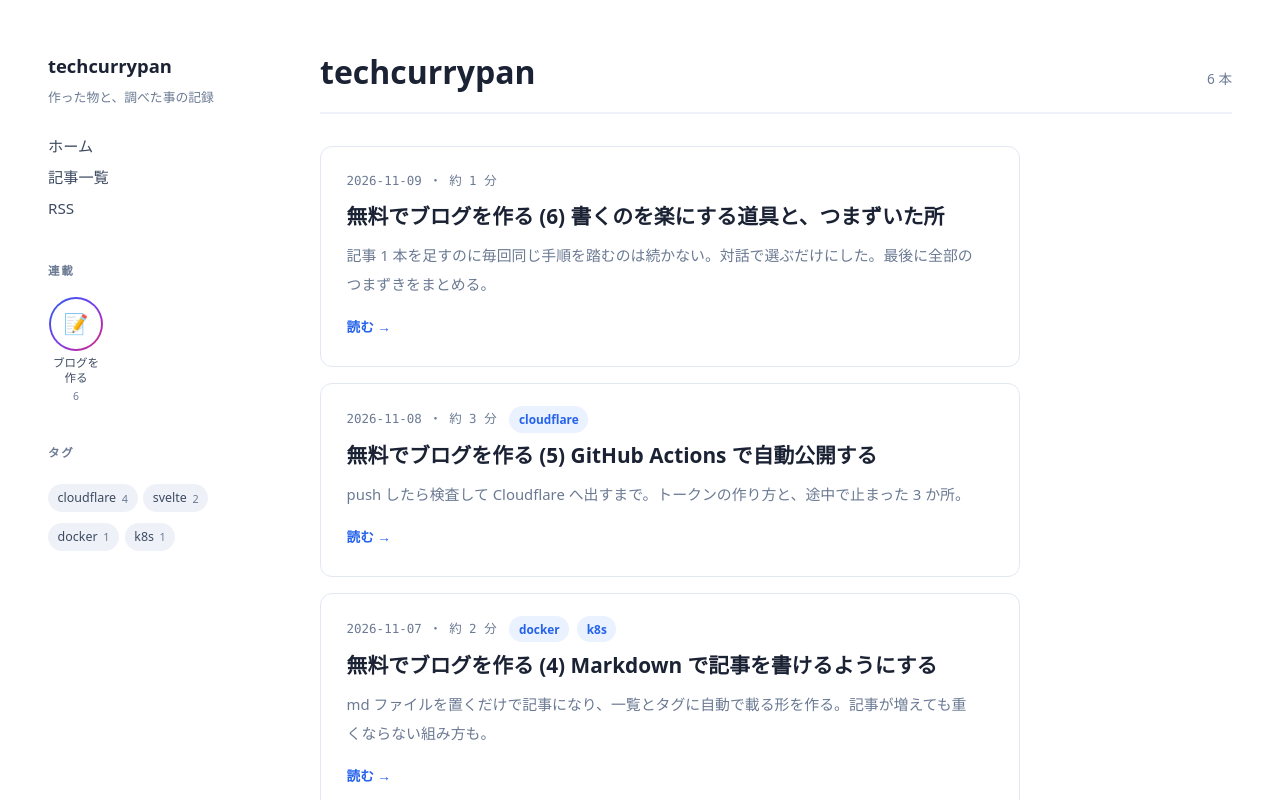
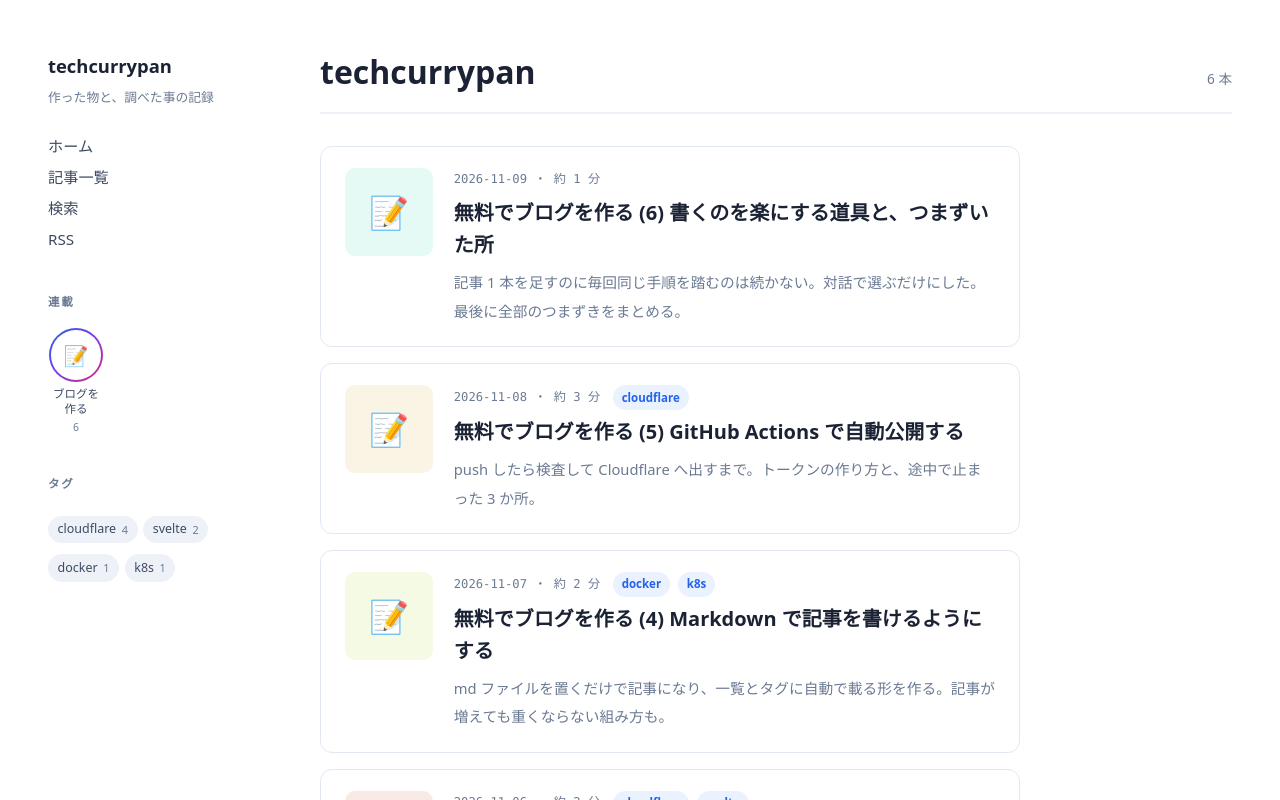
Before and after one commit to techcurrypan/apps, a SvelteKit app in the folder blog/: page / in a window 1280 px wide. Shown: the top 800 px of the page. Built offline with nearby package versions, Linux system fonts and the light colour scheme.

Commit message:
アイキャッチと検索

```diff
--- a/blog/scripts/build-index.mjs
+++ b/blog/scripts/build-index.mjs
@@ -73,6 +73,8 @@ series: parts.length > 1 ? parts[0] : '',
 title: fm.title ?? '(無題)',
 date: String(fm.date ?? ''),
 summary: fm.summary ?? '',
+icon: fm.icon ?? '',
+cover: fm.cover ?? '',
 minutes,
 tags: [...new Set([...(fm.tags ?? []), ...auto])].sort()
 };
@@ -83,7 +85,7 @@ mkdirSync('src/lib', { recursive: true });
 writeFileSync(
 OUT,
 `// 自動生成。直接編集しない。npm run index で作り直す。\n` +
-`export type Post = {\n\tslug: string;\n\tseries: string;\n\ttitle: string;\n\tdate: string;\n\tsummary: string;\n\tminutes: number;\n\ttags: string[];\n};\n\n` +
+`export type Post = {\n\tslug: string;\n\tseries: string;\n\ttitle: string;\n\tdate: string;\n\tsummary: string;\n\ticon: string;\n\tcover: string;\n\tminutes: number;\n\ttags: string[];\n};\n\n` +
 `export const allPosts: Post[] = ${JSON.stringify(posts, null, '\t')};\n`,
 'utf8'
 );
--- a/blog/src/lib/index.generated.ts
+++ b/blog/src/lib/index.generated.ts
@@ -5,6 +5,8 @@ export type Post = {
 	title: string;
 	date: string;
 	summary: string;
+	icon: string;
+	cover: string;
 	minutes: number;
 	tags: string[];
 };
@@ -16,6 +18,8 @@ export const allPosts: Post[] = [
 		"title": "無料でブログを作る (6) 書くのを楽にする道具と、つまずいた所",
 		"date": "2026-11-09",
 		"summary": "記事 1 本を足すのに毎回同じ手順を踏むのは続かない。対話で選ぶだけにした。最後に全部のつまずきをまとめる。",
+		"icon": "",
+		"cover": "",
 		"minutes": 1,
 		"tags": []
 	},
@@ -25,6 +29,8 @@ export const allPosts: Post[] = [
 		"title": "無料でブログを作る (5) GitHub Actions で自動公開する",
 		"date": "2026-11-08",
 		"summary": "push したら検査して Cloudflare へ出すまで。トークンの作り方と、途中で止まった 3 か所。",
+		"icon": "",
+		"cover": "",
 		"minutes": 3,
 		"tags": [
 			"cloudflare"
@@ -36,6 +42,8 @@ export const allPosts: Post[] = [
 		"title": "無料でブログを作る (4) Markdown で記事を書けるようにする",
 		"date": "2026-11-07",
 		"summary": "md ファイルを置くだけで記事になり、一覧とタグに自動で載る形を作る。記事が増えても重くならない組み方も。",
+		"icon": "",
+		"cover": "",
 		"minutes": 2,
 		"tags": [
 			"docker",
@@ -48,6 +56,8 @@ export const allPosts: Post[] = [
 		"title": "無料でブログを作る (3) SvelteKit で土台を作る",
 		"date": "2026-11-06",
 		"summary": "Node を入れ、SvelteKit のひな形を作り、手元で動かすところまで。選択肢をどう選んだかも書く。",
+		"icon": "",
+		"cover": "",
 		"minutes": 2,
 		"tags": [
 			"cloudflare",
@@ -60,6 +70,8 @@ export const allPosts: Post[] = [
 		"title": "無料でブログを作る (2) Cloudflare とは何か",
 		"date": "2026-11-05",
 		"summary": "公開先に Cloudflare を選んだ。CDN から始まった会社が、今は何を提供しているのか。Workers と Pages の違いと、無料枠の考え方。",
+		"icon": "",
+		"cover": "",
 		"minutes": 3,
 		"tags": [
 			"cloudflare"
@@ -71,6 +83,8 @@ export const allPosts: Post[] = [
 		"title": "無料でブログを作る (1) 全体像",
 		"date": "2026-11-04",
 		"summary": "SvelteKit と Cloudflare で技術ブログを作る。完成形と、使う道具と、かかる費用。",
+		"icon": "",
+		"cover": "",
 		"minutes": 1,
 		"tags": [
 			"cloudflare",
--- a/blog/src/lib/posts.ts
+++ b/blog/src/lib/posts.ts
@@ -35,3 +35,11 @@ count: posts.filter((p) => p.series === name).length
 export const tagList = [...new Set(posts.flatMap((p) => p.tags))]
   .map((tag) => ({ tag, count: posts.filter((p) => p.tags.includes(tag)).length }))
   .sort((a, b) => b.count - a.count || a.tag.localeCompare(b.tag));
+
+export const thumbOf = (p: Post) => p.icon || (p.series ? iconFor(p.series) : '') || '📄';
+
+export const hueOf = (s: string) => {
+  let h = 0;
+  for (const c of s) h = (h * 31 + c.charCodeAt(0)) % 360;
+  return h;
+};
--- a/blog/src/routes/+layout.svelte
+++ b/blog/src/routes/+layout.svelte
@@ -11,6 +11,7 @@ let { children } = $props();
 <nav>
 <a href="/">ホーム</a>
 <a href="/blog">記事一覧</a>
+<a href="/search">検索</a>
       <a href="/rss.xml">RSS</a>
 </nav>
 
--- a/blog/src/routes/+page.svelte
+++ b/blog/src/routes/+page.svelte
@@ -1,5 +1,5 @@
 <script lang="ts">
-import { posts } from '../lib/posts';
+import { posts, thumbOf, hueOf } from '../lib/posts';
 </script>
 
 <header class="head">
@@ -11,6 +11,13 @@ import { posts } from '../lib/posts';
 {#each posts as post (post.slug)}
 <li>
 <a class="card" href="/blog/{post.slug}">
+{#if post.cover}
+<img class="thumb" src={post.cover} alt="" />
+{:else}
+<span class="thumb icon" style="--hue: {hueOf(post.slug)}">{thumbOf(post)}</span>
+{/if}
+
+<div class="main">
 <div class="meta">
 <time>{post.date} ・ 約 {post.minutes} 分</time>
 {#each post.tags as tag (tag)}
@@ -19,7 +26,7 @@ import { posts } from '../lib/posts';
 </div>
 <h2>{post.title}</h2>
 {#if post.summary}<p>{post.summary}</p>{/if}
-<span class="more">読む →</span>
+</div>
 </a>
 </li>
 {/each}
@@ -55,9 +62,10 @@ gap: 1rem;
 }
 
 .card {
-display: block;
-padding: 1.4rem 1.6rem 1.5rem;
-background: var(--bg);
+display: grid;
+grid-template-columns: 1fr;
+gap: 1rem;
+padding: 1.3rem 1.5rem;
 border: 1px solid var(--line);
 border-radius: 12px;
 text-decoration: none;
@@ -68,10 +76,32 @@ box-shadow 0.15s,
 transform 0.15s;
 }
 
+@media (min-width: 40rem) {
+.card {
+grid-template-columns: 5.5rem minmax(0, 1fr);
+gap: 1.3rem;
+align-items: start;
+}
+}
+
 .card:hover {
 border-color: var(--accent);
 box-shadow: 0 6px 20px rgba(26, 34, 52, 0.08);
 transform: translateY(-2px);
+}
+
+.thumb {
+display: grid;
+place-items: center;
+width: 5.5rem;
+height: 5.5rem;
+border-radius: 10px;
+object-fit: cover;
+}
+
+.thumb.icon {
+background: hsl(var(--hue) 70% 94%);
+font-size: 2rem;
 }
 
 .meta {
@@ -79,45 +109,36 @@ display: flex;
 flex-wrap: wrap;
 align-items: center;
 gap: 0.5rem;
-margin-bottom: 0.4rem;
+margin-bottom: 0.35rem;
 }
 
 time {
 font-family: var(--mono);
-font-size: 0.78rem;
+font-size: 0.76rem;
 color: var(--ink-dim);
 margin-right: 0.3rem;
 }
 
 .tag {
-padding: 0.1rem 0.6rem;
+padding: 0.08rem 0.55rem;
 background: var(--accent-soft);
 color: var(--accent);
 border-radius: 999px;
-font-size: 0.74rem;
+font-size: 0.72rem;
 font-weight: 600;
 }
 
 .card h2 {
 margin: 0;
-font-size: 1.3rem;
+font-size: 1.25rem;
 line-height: 1.6;
 border: 0;
 padding: 0;
 }
 
 .card p {
-margin: 0.5rem 0 0;
+margin: 0.45rem 0 0;
 color: var(--ink-dim);
-font-size: 0.93rem;
-max-width: 74ch;
-}
-
-.more {
-display: inline-block;
-margin-top: 0.9rem;
-font-size: 0.85rem;
-font-weight: 600;
-color: var(--accent);
+font-size: 0.92rem;
 }
 </style>
--- a/blog/src/routes/blog/+page.svelte
+++ b/blog/src/routes/blog/+page.svelte
@@ -1,5 +1,5 @@
 <script lang="ts">
-import { posts } from '../../lib/posts';
+import { posts, thumbOf, hueOf } from '../../lib/posts';
 </script>
 
 <header class="head">
@@ -11,6 +11,13 @@ import { posts } from '../../lib/posts';
 {#each posts as post (post.slug)}
 <li>
 <a class="card" href="/blog/{post.slug}">
+{#if post.cover}
+<img class="thumb" src={post.cover} alt="" />
+{:else}
+<span class="thumb icon" style="--hue: {hueOf(post.slug)}">{thumbOf(post)}</span>
+{/if}
+
+<div class="main">
 <div class="meta">
 <time>{post.date} ・ 約 {post.minutes} 分</time>
 {#each post.tags as tag (tag)}
@@ -19,7 +26,7 @@ import { posts } from '../../lib/posts';
 </div>
 <h2>{post.title}</h2>
 {#if post.summary}<p>{post.summary}</p>{/if}
-<span class="more">読む →</span>
+</div>
 </a>
 </li>
 {/each}
@@ -55,9 +62,10 @@ gap: 1rem;
 }
 
 .card {
-display: block;
-padding: 1.4rem 1.6rem 1.5rem;
-background: var(--bg);
+display: grid;
+grid-template-columns: 1fr;
+gap: 1rem;
+padding: 1.3rem 1.5rem;
 border: 1px solid var(--line);
 border-radius: 12px;
 text-decoration: none;
@@ -68,10 +76,32 @@ box-shadow 0.15s,
 transform 0.15s;
 }
 
+@media (min-width: 40rem) {
+.card {
+grid-template-columns: 5.5rem minmax(0, 1fr);
+gap: 1.3rem;
+align-items: start;
+}
+}
+
 .card:hover {
 border-color: var(--accent);
 box-shadow: 0 6px 20px rgba(26, 34, 52, 0.08);
 transform: translateY(-2px);
+}
+
+.thumb {
+display: grid;
+place-items: center;
+width: 5.5rem;
+height: 5.5rem;
+border-radius: 10px;
+object-fit: cover;
+}
+
+.thumb.icon {
+background: hsl(var(--hue) 70% 94%);
+font-size: 2rem;
 }
 
 .meta {
@@ -79,45 +109,36 @@ display: flex;
 flex-wrap: wrap;
 align-items: center;
 gap: 0.5rem;
-margin-bottom: 0.4rem;
+margin-bottom: 0.35rem;
 }
 
 time {
 font-family: var(--mono);
-font-size: 0.78rem;
+font-size: 0.76rem;
 color: var(--ink-dim);
 margin-right: 0.3rem;
 }
 
 .tag {
-padding: 0.1rem 0.6rem;
+padding: 0.08rem 0.55rem;
 background: var(--accent-soft);
 color: var(--accent);
 border-radius: 999px;
-font-size: 0.74rem;
+font-size: 0.72rem;
 font-weight: 600;
 }
 
 .card h2 {
 margin: 0;
-font-size: 1.3rem;
+font-size: 1.25rem;
 line-height: 1.6;
 border: 0;
 padding: 0;
 }
 
 .card p {
-margin: 0.5rem 0 0;
+margin: 0.45rem 0 0;
 color: var(--ink-dim);
-font-size: 0.93rem;
-max-width: 74ch;
-}
-
-.more {
-display: inline-block;
-margin-top: 0.9rem;
-font-size: 0.85rem;
-font-weight: 600;
-color: var(--accent);
+font-size: 0.92rem;
 }
 </style>
--- /dev/null
+++ b/blog/src/routes/search/+page.svelte
@@ -0,0 +1,108 @@
+<script lang="ts">
+import { posts, thumbOf, hueOf } from '../../lib/posts';
+
+let q = $state('');
+
+const hits = $derived(
+q.trim() === ''
+? []
+: posts.filter((p) => {
+const t = q.trim().toLowerCase();
+return (
+p.title.toLowerCase().includes(t) ||
+p.summary.toLowerCase().includes(t) ||
+p.tags.some((tag) => tag.toLowerCase().includes(t)) ||
+p.series.toLowerCase().includes(t)
+);
+})
+);
+</script>
+
+<h1>検索</h1>
+
+<input bind:value={q} placeholder="題名・概要・タグ" autocomplete="off" />
+
+{#if q.trim() !== ''}
+<p class="count">{hits.length} 件</p>
+{/if}
+
+<ul class="posts">
+{#each hits as post (post.slug)}
+<li>
+<a href="/blog/{post.slug}">
+<span class="icon" style="--hue: {hueOf(post.slug)}">{thumbOf(post)}</span>
+<span class="body">
+<strong>{post.title}</strong>
+<span class="sub">{post.date} ・ {post.summary}</span>
+</span>
+</a>
+</li>
+{/each}
+</ul>
+
+<style>
+input {
+width: 100%;
+max-width: 32rem;
+padding: 0.7rem 1rem;
+border: 1px solid var(--line);
+border-radius: 10px;
+font-size: 1rem;
+font-family: inherit;
+color: var(--ink);
+background: var(--bg);
+}
+
+input:focus {
+outline: none;
+border-color: var(--accent);
+}
+
+.count {
+color: var(--ink-dim);
+font-size: 0.85rem;
+}
+
+.posts {
+list-style: none;
+margin: 1rem 0 0;
+padding: 0;
+}
+
+.posts a {
+display: flex;
+gap: 1rem;
+align-items: center;
+padding: 0.9rem 0;
+border-bottom: 1px solid var(--line);
+text-decoration: none;
+color: inherit;
+}
+
+.icon {
+display: grid;
+place-items: center;
+width: 2.6rem;
+height: 2.6rem;
+flex: none;
+border-radius: 8px;
+background: hsl(var(--hue) 70% 94%);
+font-size: 1.2rem;
+}
+
+strong {
+display: block;
+font-size: 1.02rem;
+line-height: 1.6;
+}
+
+.posts a:hover strong {
+color: var(--accent);
+}
+
+.sub {
+display: block;
+color: var(--ink-dim);
+font-size: 0.85rem;
+}
+</style>
```
